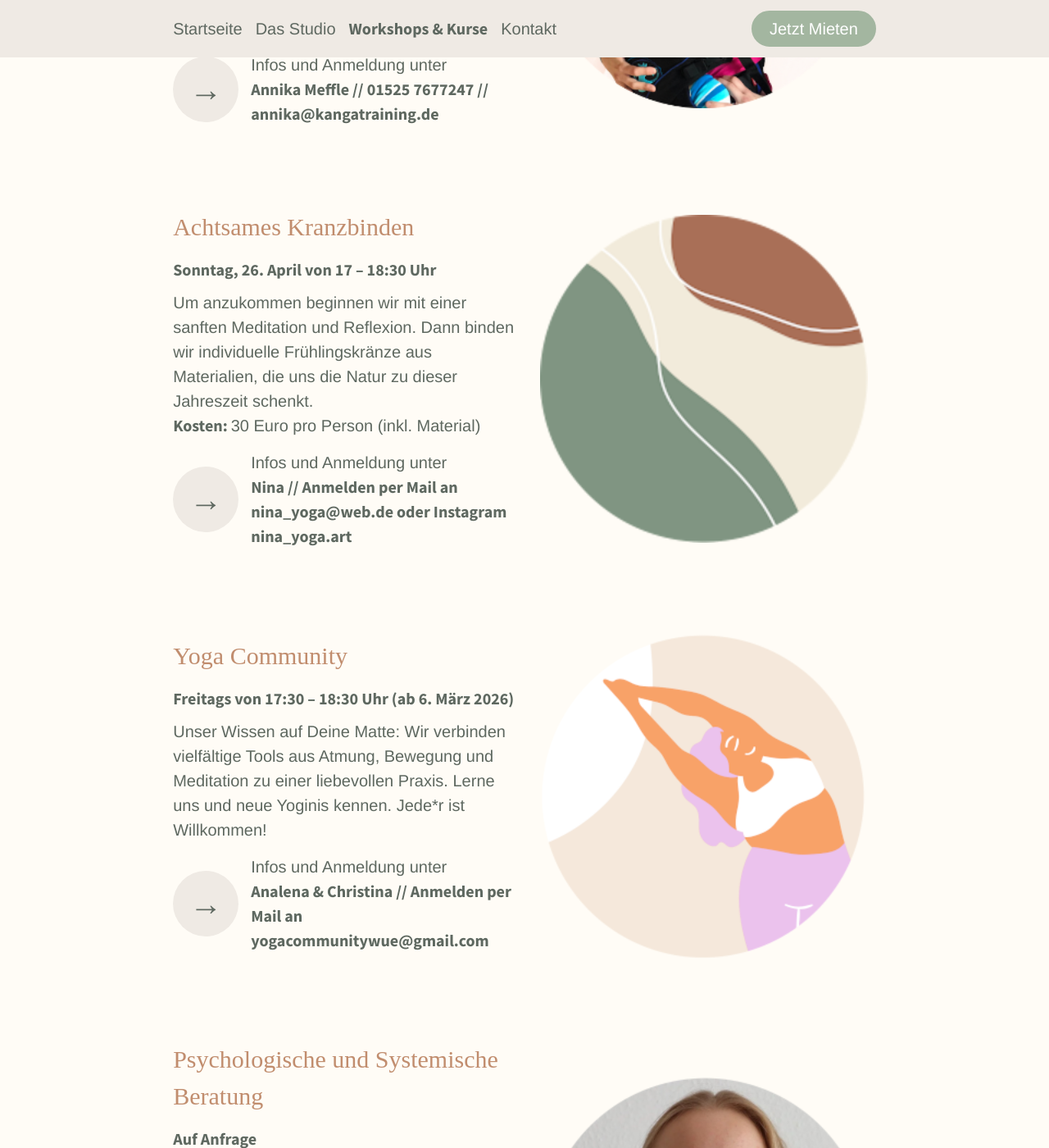
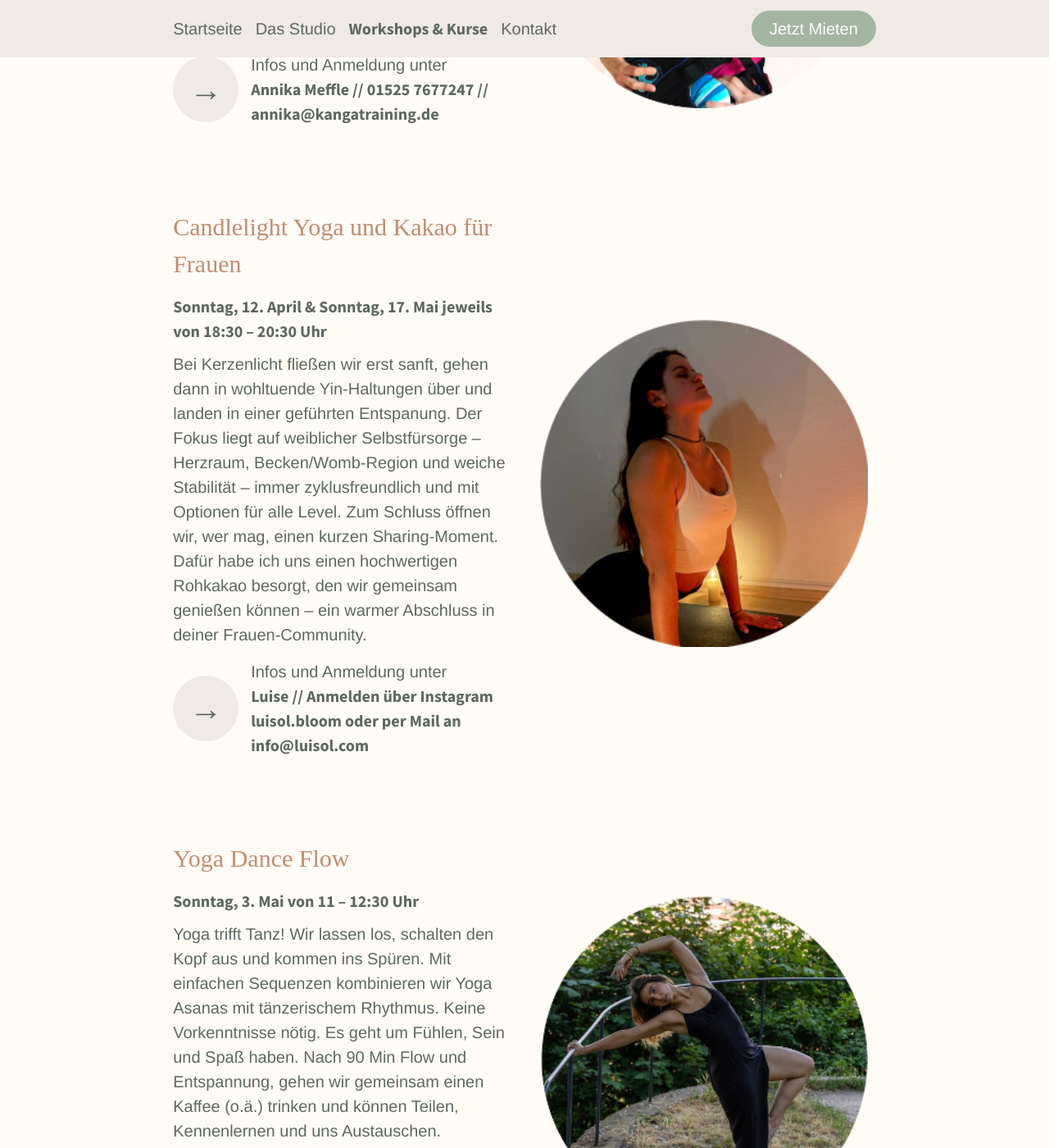
Before and after one commit to sonjafeitsch/meine-nische-website, a Jekyll site: the page built from kurse.html, in a window 1280 px wide and 1400 px high, scrolled down 1120 px. Shown: the whole window at 82% size. Built offline with Jekyll 4.4.1, drawn with Linux system fonts in a browser that asks for light colours; some web fonts are replaced; some of the changed text lies outside the part shown.

Commit message:
update events

```diff
--- a/kurse.html
+++ b/kurse.html
@@ -11,6 +11,24 @@ events:
     Es ist eine wohltuende Auszeit und Du kannst Energie für Deine Seele tanken. In einer liebevollen Mamarunde findest Du Motivation und Spaß."
     costs: "115 € für 8-Wochen Kurs oder 90 Euro für eine flexible 5er Karte"
     address: "Annika Meffle // 01525 7677247 // annika@kangatraining.de"
+  - name: "Candlelight Yoga und Kakao für Frauen"
+    image: luisa2.png
+    time:  Sonntag, 12. April & Sonntag, 17. Mai jeweils von 18:30 – 20:30 Uhr
+    description: "Bei Kerzenlicht fließen wir erst sanft, gehen dann in wohltuende Yin-Haltungen über und landen in einer
+    geführten Entspanung. Der Fokus liegt auf weiblicher Selbstfürsorge – Herzraum, Becken/Womb-Region und
+    weiche Stabilität – immer zyklusfreundlich und mit Optionen für alle Level. Zum Schluss öffnen wir, wer mag,
+    einen kurzen Sharing-Moment. Dafür habe ich uns einen hochwertigen Rohkakao besorgt, den wir gemeinsam genießen
+    können – ein warmer Abschluss in deiner Frauen-Community."
+    address: "Luise // Anmelden über Instagram luisol.bloom oder per Mail an info@luisol.com"
+  - name: "Yoga Dance Flow"
+    image: luisa.png
+    time:  Sonntag, 3. Mai von 11 – 12:30 Uhr
+    description: "Yoga trifft Tanz! Wir lassen los, schalten den Kopf aus und kommen ins Spüren.
+    Mit einfachen Sequenzen kombinieren wir Yoga Asanas mit tänzerischem Rhythmus. Keine Vorkenntnisse nötig.
+    Es geht um Fühlen, Sein und Spaß haben. Nach 90 Min Flow und Entspannung, gehen wir gemeinsam einen Kaffee (o.ä.) trinken
+    und können Teilen, Kennenlernen und uns Austauschen."
+    costs: "20 Euro (16 Euro für Studis)"
+    address: "Luisa // Anmelden über Instagram luisol.bloom oder per Mail an info@luisol.com"
   - name: "Achtsames Kranzbinden"
     image: meditation.png
     time:  Sonntag, 26. April von 17 – 18:30 Uhr
```
